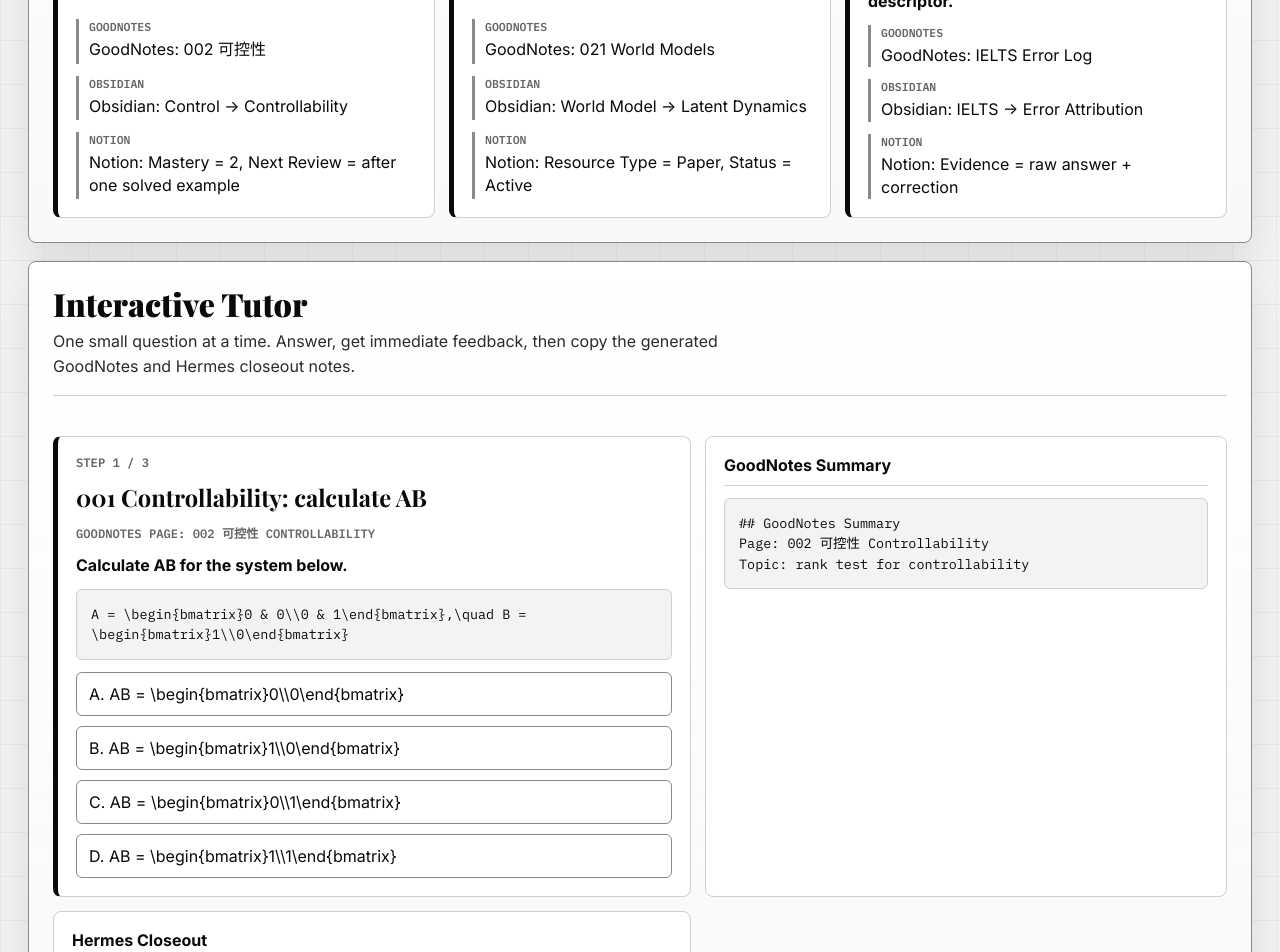
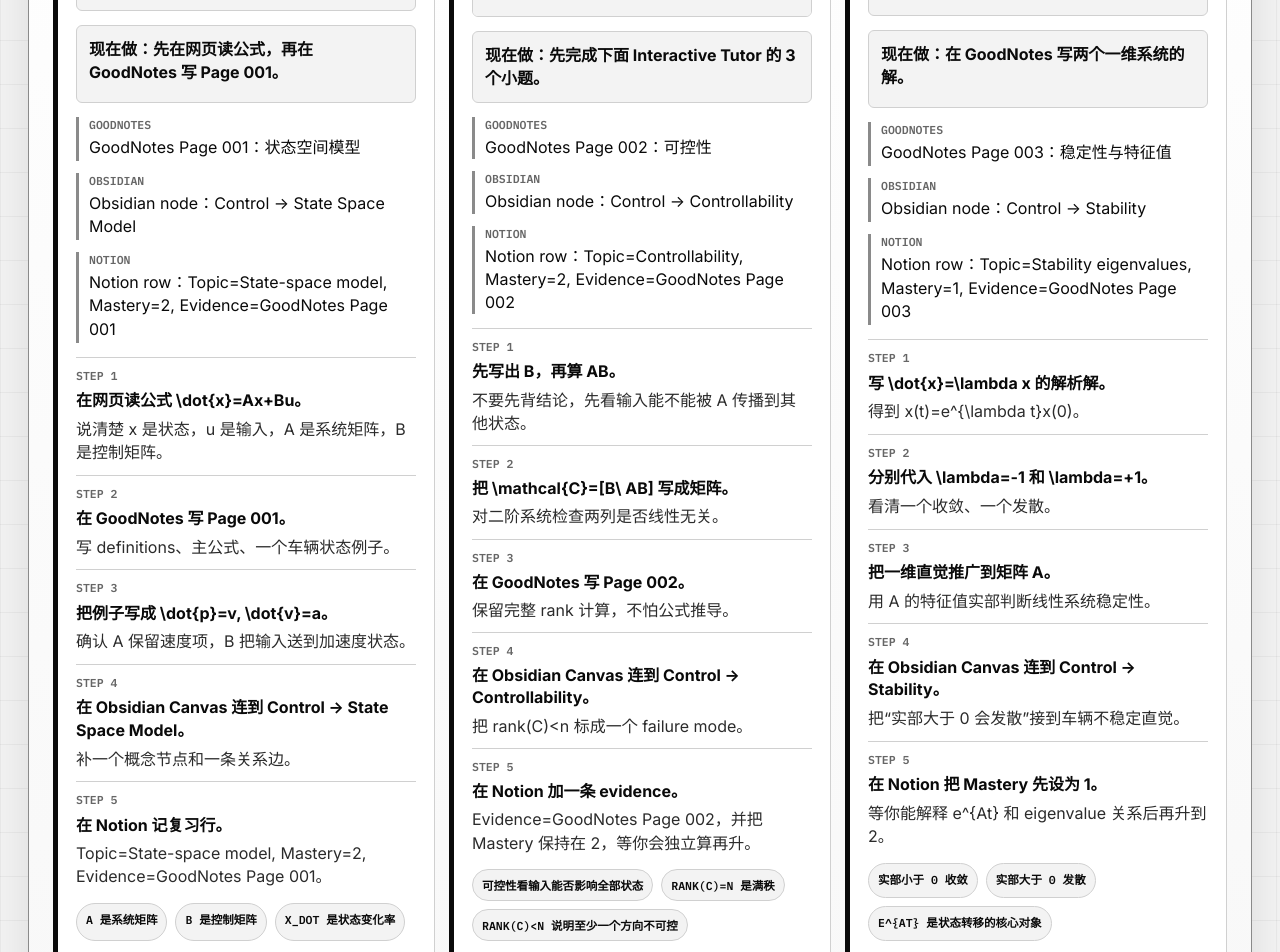
Before and after one commit to 77zmf/Cyrus-Learning-Manager, a React (Vite) app: page / in a window 1280 px wide. Shown: the part 1060-2012 px from the top of the page. Built offline with nearby package versions, Linux system fonts and the light colour scheme; no server answers.

Commit message:
feat: add guided control tutorial

```diff
--- a/src/components/LearnView.tsx
+++ b/src/components/LearnView.tsx
@@ -1,4 +1,4 @@
-import { learningLaunchQueue, learningToolRoles } from "../domain/learning-workflow";
+import { guidedControlLessons, learningLaunchQueue, learningToolRoles } from "../domain/learning-workflow";
 import { InteractiveTutor } from "./InteractiveTutor";
 
 export function LearnView() {
@@ -19,6 +19,51 @@
           ))}
         </div>
       </div>
+
+      <section className="panel guided-path">
+        <div className="section-heading">
+          <h2>Cyrus Guided Path</h2>
+          <p>不用每日计划。每次想学时，打开这一节，从第一张卡开始：网页读、GoodNotes 写、Obsidian 连、Notion 留证据。</p>
+        </div>
+        <div className="guided-lesson-grid">
+          {guidedControlLessons.map((lesson) => (
+            <article className="guided-lesson-card" key={lesson.title}>
+              <span>{lesson.goal}</span>
+              <h3>{lesson.title}</h3>
+              <pre className="formula-block">{lesson.formula}</pre>
+              <strong>{lesson.now}</strong>
+              <dl className="compact-dl">
+                <div>
+                  <dt>GoodNotes</dt>
+                  <dd>{lesson.goodNotesPage}</dd>
+                </div>
+                <div>
+                  <dt>Obsidian</dt>
+                  <dd>{lesson.obsidianNode}</dd>
+                </div>
+                <div>
+                  <dt>Notion</dt>
+                  <dd>{lesson.notionRow}</dd>
+                </div>
+              </dl>
+              <ol className="guided-step-list">
+                {lesson.steps.map((step) => (
+                  <li key={step.label}>
+                    <span>{step.label}</span>
+                    <strong>{step.instruction}</strong>
+                    <p>{step.output}</p>
+                  </li>
+                ))}
+              </ol>
+              <div className="self-check" aria-label={`${lesson.title} self check`}>
+                {lesson.selfCheck.map((item) => (
+                  <span key={item}>{item}</span>
+                ))}
+              </div>
+            </article>
+          ))}
+        </div>
+      </section>
 
       <section className="panel action-surface">
         <div className="section-heading">
--- a/src/domain/learning-workflow.ts
+++ b/src/domain/learning-workflow.ts
@@ -17,6 +17,24 @@
   goodNotes: string;
   obsidian: string;
   notion: string;
+}
+
+export interface GuidedLessonStep {
+  label: string;
+  instruction: string;
+  output: string;
+}
+
+export interface GuidedLesson {
+  title: string;
+  goal: string;
+  formula: string;
+  now: string;
+  goodNotesPage: string;
+  obsidianNode: string;
+  notionRow: string;
+  steps: GuidedLessonStep[];
+  selfCheck: string[];
 }
 
 export interface GoodNotesDerivationCard {
@@ -103,6 +121,120 @@
   "工程直觉",
   "GoodNotes Summary",
   "下一题"
+];
+
+export const guidedControlLessons: GuidedLesson[] = [
+  {
+    title: "第 1 课：状态空间模型",
+    goal: "把车辆状态写成 x_dot = Ax + Bu，并知道 A/B 分别控制什么。",
+    formula: "\\dot{x}=Ax+Bu",
+    now: "现在做：先在网页读公式，再在 GoodNotes 写 Page 001。",
+    goodNotesPage: "GoodNotes Page 001：状态空间模型",
+    obsidianNode: "Obsidian node：Control -> State Space Model",
+    notionRow: "Notion row：Topic=State-space model, Mastery=2, Evidence=GoodNotes Page 001",
+    steps: [
+      {
+        label: "Step 1",
+        instruction: "在网页读公式 \\dot{x}=Ax+Bu。",
+        output: "说清楚 x 是状态，u 是输入，A 是系统矩阵，B 是控制矩阵。"
+      },
+      {
+        label: "Step 2",
+        instruction: "在 GoodNotes 写 Page 001。",
+        output: "写 definitions、主公式、一个车辆状态例子。"
+      },
+      {
+        label: "Step 3",
+        instruction: "把例子写成 \\dot{p}=v, \\dot{v}=a。",
+        output: "确认 A 保留速度项，B 把输入送到加速度状态。"
+      },
+      {
+        label: "Step 4",
+        instruction: "在 Obsidian Canvas 连到 Control -> State Space Model。",
+        output: "补一个概念节点和一条关系边。"
+      },
+      {
+        label: "Step 5",
+        instruction: "在 Notion 记复习行。",
+        output: "Topic=State-space model, Mastery=2, Evidence=GoodNotes Page 001。"
+      }
+    ],
+    selfCheck: ["A 是系统矩阵", "B 是控制矩阵", "x_dot 是状态变化率"]
+  },
+  {
+    title: "第 2 课：可控性 rank test",
+    goal: "会算 C=[B AB ...]，并能解释 rank(C)<n 为什么不可控。",
+    formula: "\\mathcal{C}=\\begin{bmatrix}B&AB&\\cdots&A^{n-1}B\\end{bmatrix},\\quad rank(\\mathcal{C})=n",
+    now: "现在做：先完成下面 Interactive Tutor 的 3 个小题。",
+    goodNotesPage: "GoodNotes Page 002：可控性",
+    obsidianNode: "Obsidian node：Control -> Controllability",
+    notionRow: "Notion row：Topic=Controllability, Mastery=2, Evidence=GoodNotes Page 002",
+    steps: [
+      {
+        label: "Step 1",
+        instruction: "先写出 B，再算 AB。",
+        output: "不要先背结论，先看输入能不能被 A 传播到其他状态。"
+      },
+      {
+        label: "Step 2",
+        instruction: "把 \\mathcal{C}=[B\\ AB] 写成矩阵。",
+        output: "对二阶系统检查两列是否线性无关。"
+      },
+      {
+        label: "Step 3",
+        instruction: "在 GoodNotes 写 Page 002。",
+        output: "保留完整 rank 计算，不怕公式推导。"
+      },
+      {
+        label: "Step 4",
+        instruction: "在 Obsidian Canvas 连到 Control -> Controllability。",
+        output: "把 rank(C)<n 标成一个 failure mode。"
+      },
+      {
+        label: "Step 5",
+        instruction: "在 Notion 加一条 evidence。",
+        output: "Evidence=GoodNotes Page 002，并把 Mastery 保持在 2，等你会独立算再升。"
+      }
+    ],
+    selfCheck: ["可控性看输入能否影响全部状态", "rank(C)=n 是满秩", "rank(C)<n 说明至少一个方向不可控"]
+  },
+  {
+    title: "第 3 课：稳定性与特征值",
+    goal: "用特征值实部判断线性系统局部稳定性。",
+    formula: "x(t)=e^{At}x(0),\\quad Re(\\lambda_i(A))<0",
+    now: "现在做：在 GoodNotes 写两个一维系统的解。",
+    goodNotesPage: "GoodNotes Page 003：稳定性与特征值",
+    obsidianNode: "Obsidian node：Control -> Stability",
+    notionRow: "Notion row：Topic=Stability eigenvalues, Mastery=1, Evidence=GoodNotes Page 003",
+    steps: [
+      {
+        label: "Step 1",
+        instruction: "写 \\dot{x}=\\lambda x 的解析解。",
+        output: "得到 x(t)=e^{\\lambda t}x(0)。"
+      },
+      {
+        label: "Step 2",
+        instruction: "分别代入 \\lambda=-1 和 \\lambda=+1。",
+        output: "看清一个收敛、一个发散。"
+      },
+      {
+        label: "Step 3",
+        instruction: "把一维直觉推广到矩阵 A。",
+        output: "用 A 的特征值实部判断线性系统稳定性。"
+      },
+      {
+        label: "Step 4",
+        instruction: "在 Obsidian Canvas 连到 Control -> Stability。",
+        output: "把“实部大于 0 会发散”接到车辆不稳定直觉。"
+      },
+      {
+        label: "Step 5",
+        instruction: "在 Notion 把 Mastery 先设为 1。",
+        output: "等你能解释 e^{At} 和 eigenvalue 关系后再升到 2。"
+      }
+    ],
+    selfCheck: ["实部小于 0 收敛", "实部大于 0 发散", "e^{At} 是状态转移的核心对象"]
+  }
 ];
 
 export const learningLaunchQueue: LearningLaunchItem[] = [
--- a/src/styles.css
+++ b/src/styles.css
@@ -620,6 +620,94 @@
   line-height: 1.45;
   margin: 4px 0 0;
   overflow-wrap: anywhere;
+}
+
+.guided-path {
+  display: grid;
+  gap: 18px;
+}
+
+.guided-lesson-grid {
+  display: grid;
+  gap: 14px;
+  grid-template-columns: repeat(3, minmax(0, 1fr));
+}
+
+.guided-lesson-card {
+  background: rgba(255, 255, 255, 0.95);
+  border: 1px solid var(--line);
+  border-left: 5px solid var(--ink);
+  border-radius: 8px;
+  display: grid;
+  gap: 14px;
+  min-height: 100%;
+  padding: 18px;
+}
+
+.guided-lesson-card > span,
+.guided-step-list span,
+.self-check span {
+  color: var(--muted);
+  font-family: "IBM Plex Mono", ui-monospace, SFMono-Regular, Menlo, Consolas, monospace;
+  font-size: 0.72rem;
+  font-weight: 700;
+  text-transform: uppercase;
+}
+
+.guided-lesson-card h3 {
+  font-family: "Noto Serif SC", "Playfair Display", Georgia, serif;
+  font-size: 1.36rem;
+  line-height: 1.22;
+  margin: 0;
+}
+
+.guided-lesson-card > strong {
+  background: var(--paper);
+  border: 1px solid var(--line);
+  border-radius: 6px;
+  color: var(--ink);
+  line-height: 1.45;
+  padding: 12px;
+}
+
+.guided-step-list {
+  display: grid;
+  gap: 10px;
+  list-style: none;
+  margin: 0;
+  padding: 0;
+}
+
+.guided-step-list li {
+  border-top: 1px solid var(--line);
+  display: grid;
+  gap: 6px;
+  padding-top: 10px;
+}
+
+.guided-step-list strong {
+  color: var(--ink);
+  line-height: 1.4;
+}
+
+.guided-step-list p {
+  color: var(--ink-soft);
+  line-height: 1.45;
+  margin: 0;
+}
+
+.self-check {
+  display: flex;
+  flex-wrap: wrap;
+  gap: 8px;
+}
+
+.self-check span {
+  background: var(--paper);
+  border: 1px solid var(--line);
+  border-radius: 999px;
+  color: var(--ink);
+  padding: 7px 9px;
 }
 
 .review-overview {
@@ -1284,6 +1372,7 @@
   .study-controls,
   .study-workspace,
   .workflow-strip,
+  .guided-lesson-grid,
   .notebook-layout,
   .map-layout,
   .map-board,
```
Also changed, not shown: 1 other file (tests, documents, lock files or other folders).
